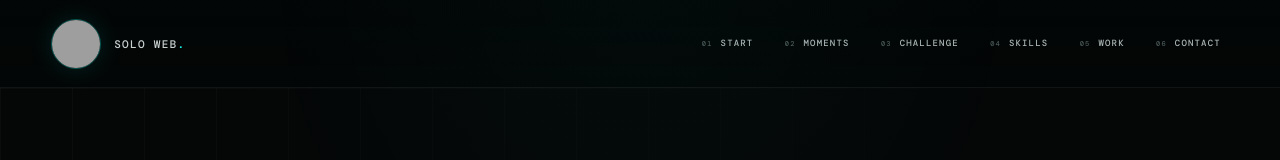
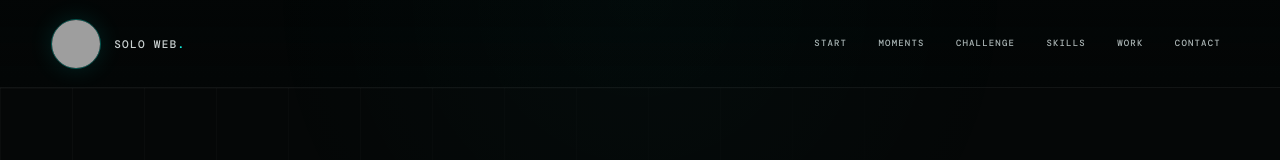
Before and after one commit to Syed-Salman-Naqvi/Portfolio, a Next.js app: page / in a window 1280 px wide. Shown: the top 160 px of the page. Built offline with nearby package versions, Linux system fonts and the light colour scheme; grey boxes are pictures that could not be loaded.

Commit message:
Remove navigation numbering from header

```diff
--- a/app/components/SiteNav.tsx
+++ b/app/components/SiteNav.tsx
@@ -33,9 +33,8 @@ export default function SiteNav() {
       </button>
 
       <nav aria-label="Main navigation">
-        {links.map(([label, href], index) => (
+        {links.map(([label, href]) => (
           <a key={label} href={href} onClick={() => setOpen(false)}>
-            <small>0{index + 1}</small>
             {label}
           </a>
         ))}
```
